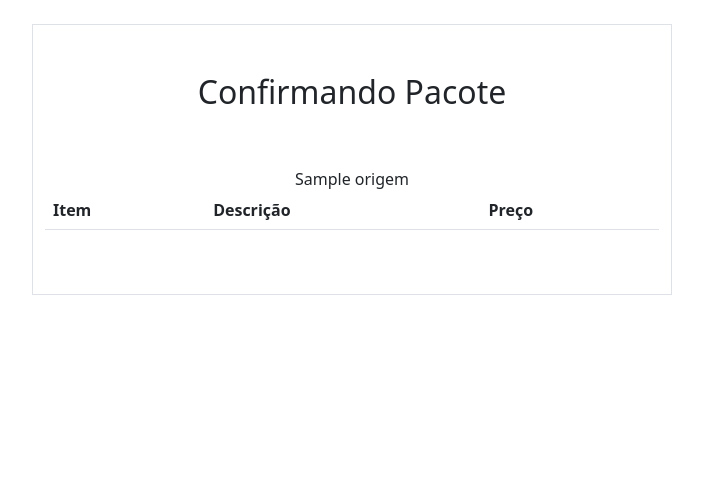
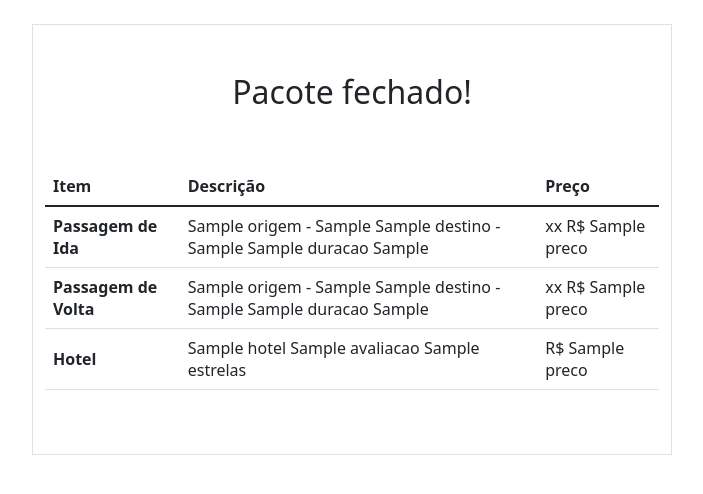
Before and after one commit to marciofh/agencia-turismo-II, a Flask app: template templates/Pacote.html in a window 1280 px wide. Shown: the part 56-550 px from the top of the page, without its empty margins (288-991 px from the left). Run offline with Flask 2, Linux system fonts and the light colour scheme; the template is opened without the code that fills it: most values are stand-ins (such as "Sample title", 1, 10 or a date in 2020); lists and menus that the app fills with data are empty; parts of the project's set-up code (start-up, migrations or seed data) failed here and were passed over.

Commit message:
fechando pacote turistico

```diff
--- a/server.py
+++ b/server.py
@@ -19,13 +19,13 @@ def get_response():
     session["data_volta"] = request.form.get('data_volta')
 
     #API CIDADE
-    print("########## EXECUTANDO API CIDADE ##########")
+    print("########## EXECUTANDO API CIDADE ##########\n")
     dict_origem = Cidade.get_location(session["origem"]) #ARMAZENAR NO BANCO
     dict_destino = Cidade.get_location(session["destino"]) #ARMAZENAR NO BANCO
     session["location_destino"] = dict_destino["location_id"]
 
     #API VOO
-    print("\n########## EXECUTANDO API VOO ##########")
+    print("########## EXECUTANDO API VOO ##########\n")
     dict_ida = Passagem.get_passagem(session['data_ida'], session['passageiros'], dict_origem['aero_code'], dict_destino['aero_code']) #ARMAZENAR NO BANCO
     dict_volta = Passagem.get_passagem(session['data_volta'], session['passageiros'], dict_destino['aero_code'], dict_origem['aero_code']) #ARMAZENAR NO BANCO
 
@@ -41,11 +41,10 @@ def get_hotel():
     voo_ida = request.form.get('voo_ida')
     voo_volta = request.form.get('voo_volta')
 
-    session["voos"] = {
-        "ida": voo_ida,
-        "volta": voo_volta
-    }
+    session["voo_ida"] = voo_ida
+    session["voo_volta"] = voo_volta
 
+    print("########## EXECUTANDO API HOTEL ##########\n")
     dict_hoteis = Hospedagem.get_hotels(session["location_destino"], session["passageiros"], session["data_ida"], session["data_volta"]) #ARMAZENAR NO BANCO
 
     return render_template('Hospedagem.html', content = dict_hoteis)
@@ -53,14 +52,23 @@ def get_hotel():
 @app.route("/pacote", methods=["POST"])
 def fechando_pacote():
     hotel = request.form.get('hotel')
+    hotel = ast.literal_eval(hotel)
+    ida = ast.literal_eval(session['voo_ida'])
+    volta = ast.literal_eval(session['voo_volta'])
 
     dict_pacote = {
         "hotel": hotel,
-        "voos": session['voos']
+        "ida": ida,
+        "volta": volta
     }
+    print(dict_pacote)
     return render_template('Pacote.html', content = dict_pacote)
-
 
 if __name__ == "__main__":
     app.secret_key = 'key'
     app.run()
+
+
+{'hotel': "{'nome': 'Hotel Deville Prime Porto Alegre', 'preco': 'R$428 - R$595', 'foto': 'https://media-cdn.tripadvisor.com/media/photo-l/1c/4e/00/61/hotel-deville-prime-porto.jpg', 'avaliacao': '4.5527544021606445', 'estrelas': '4.0', 'endereco': 'Avenida dos Estados 1909 Anchieta, Porto Alegre, State of Rio Grande do Sul 90200-001 Brazil'}",
+ 'ida': "{'origem': 'Belo Horizonte', 'destino': 'Porto Alegre', 'aero_origem': 'CNF', 'aero_destino': 'POA', 'preco': 1004.02, 'duracao': '00:03:55', 'qtde_conn': 1, 'empresa': 'LATAM Airlines', 'dt_partida': '2022-10-14T05:15:00', 'dt_chegada': '2022-10-14T09:10:00'}",
+ 'volta': "{'origem': 'Porto Alegre', 'destino': 'Belo Horizonte', 'aero_origem': 'POA', 'aero_destino': 'CNF', 'preco': 640.16, 'duracao': '00:07:20', 'qtde_conn': 1, 'empresa': 'LATAM Airlines', 'dt_partida': '2022-10-19T06:15:00', 'dt_chegada': '2022-10-19T13:35:00'}"}
--- a/templates/Pacote.html
+++ b/templates/Pacote.html
@@ -14,7 +14,7 @@
         <div class="text-center center-div">
             <div class="container w-50 border py-5">
                 <div class="title pb-5">
-                    <h2 class="font-weight-bold">Confirmando Pacote</h2>
+                    <h2 class="font-weight-bold">Pacote fechado!</h2>
                 </div>
                 <table class="table align-middle">
                     <thead>
@@ -24,8 +24,23 @@
                         <th scope="col">Preço</th>
                       </tr>
                     </thead>
-                    {{content['voos']['ida']['origem']}}
-
+                    <tbody>
+                      <tr>
+                        <th scope="row">Passagem de Ida</th>
+                        <td>{{content['ida']['origem']}} - {{content['ida']['dt_partida']}} {{content['ida']['destino']}} - {{content['ida']['dt_chegada']}} {{content['ida']['duracao']}} {{content['ida']['qtde_conn']}}</td>
+                        <td>{{content['passageiros']}}x R$ {{content['ida']['preco']}}</td>
+                      </tr>
+                      <tr>
+                        <th scope="row">Passagem de Volta</th>
+                        <td>{{content['volta']['origem']}} - {{content['volta']['dt_partida']}} {{content['volta']['destino']}} - {{content['volta']['dt_chegada']}} {{content['volta']['duracao']}} {{content['volta']['qtde_conn']}}</td>
+                        <td>{{content['passageiros']}}x R$ {{content['volta']['preco']}}</td>
+                      </tr>
+                      <tr>
+                        <th scope="row">Hotel</th>
+                        <td>{{content['hotel']['nome']}} {{content['hotel']['avaliacao']}} {{content['hotel']['estrelas']}}</td>
+                        <td>R$ {{content['hotel']['preco']}}</td>
+                      </tr>
+                    </tbody>
                   </table>
             </div>
         </div>
```
Also changed, not shown: passagem.py (+57 -33 lines).
